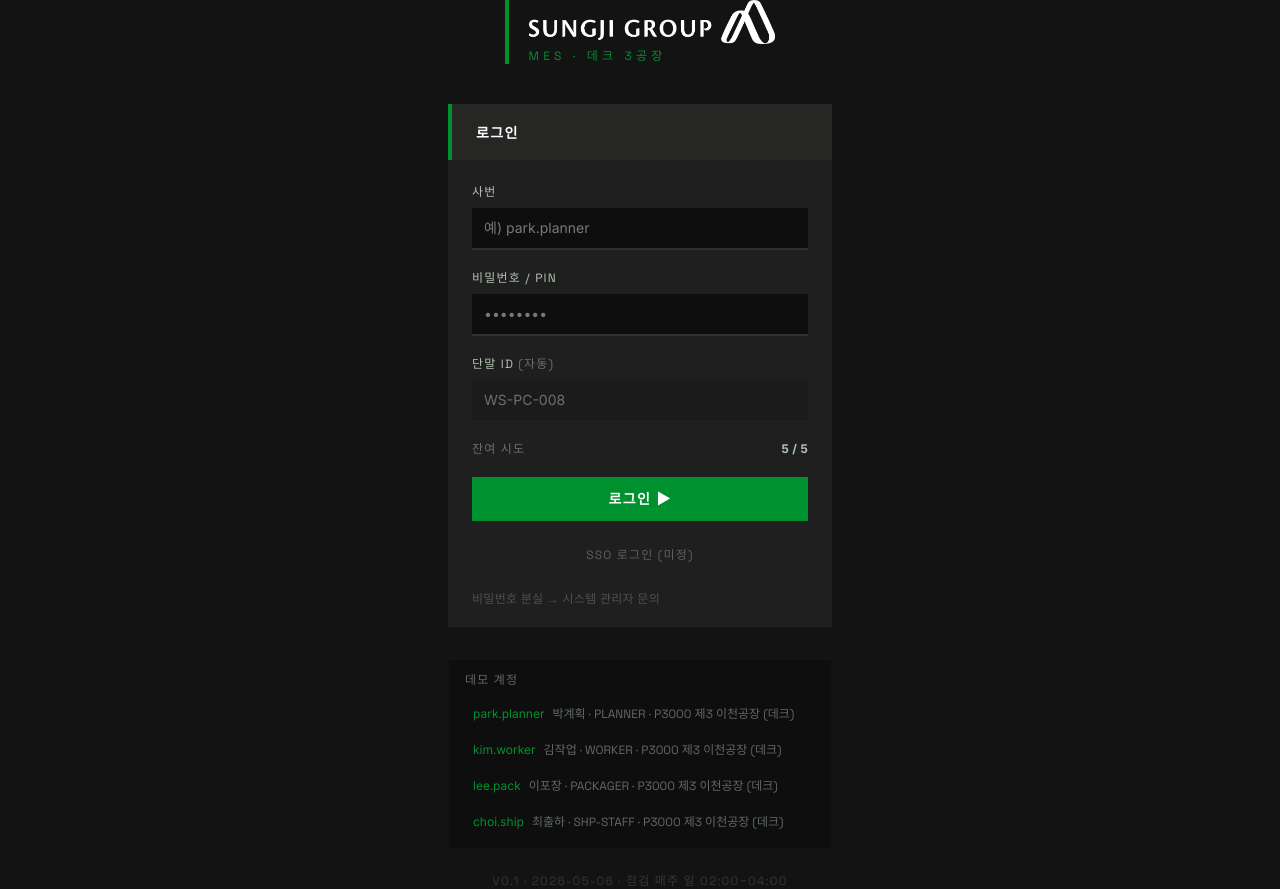
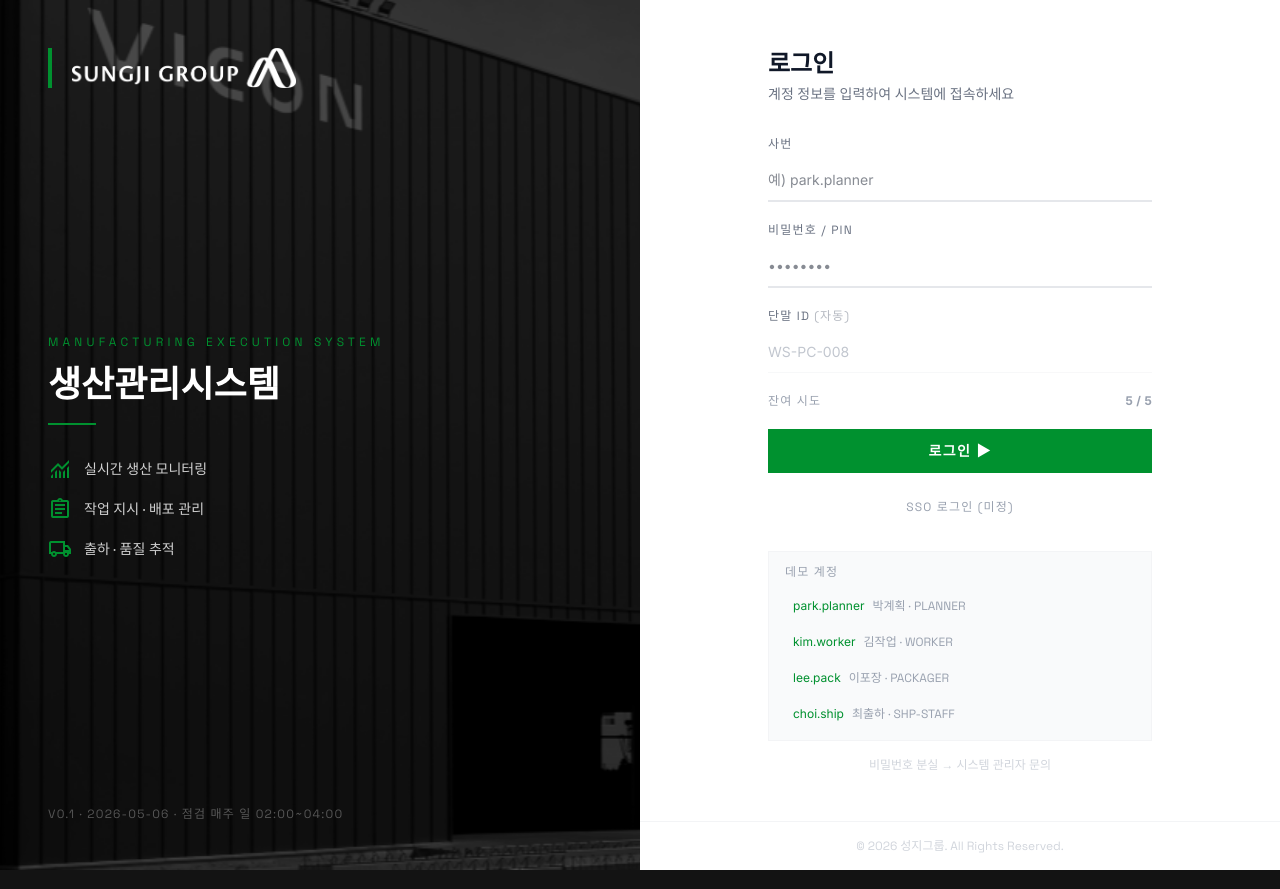
Before and after one commit to oct254k/vicon-mes-proto-lv2, a Next.js app: page /login in a window 1280 px wide. Built offline with nearby package versions, Linux system fonts and the light colour scheme.

Commit message:
feat: 로그인 페이지 데스크탑 split-screen 레이아웃으로 개편
좌측 VICON 건물 배경 이미지 + 생산관리시스템 브랜딩 패널,
우측 로그인 폼 패널로 분리. lg 미만에서는 좌측 패널 숨김.

Co-Authored-By: Claude Sonnet 4.6 <noreply@anthropic.com>

```diff
--- a/src/app/(auth)/layout.tsx
+++ b/src/app/(auth)/layout.tsx
@@ -1,6 +1,6 @@
 export default function AuthLayout({ children }: { children: React.ReactNode }) {
   return (
-    <div className="min-h-screen bg-surface">
+    <div className="min-h-screen">
       {children}
     </div>
   );
--- a/src/app/(auth)/login/page.tsx
+++ b/src/app/(auth)/login/page.tsx
@@ -12,6 +12,12 @@ const MOCK_USERS: Record<string, { pin: string; name: string; plant: string; rol
 };
 
 const MAX_ATTEMPTS = 5;
+
+const FEATURES = [
+  { icon: "monitoring", label: "실시간 생산 모니터링" },
+  { icon: "assignment", label: "작업 지시 · 배포 관리" },
+  { icon: "local_shipping", label: "출하 · 품질 추적" },
+];
 
 export default function LoginPage() {
   const router = useRouter();
@@ -42,38 +48,83 @@ export default function LoginPage() {
   }
 
   return (
-    <div className="min-h-screen bg-surface flex flex-col items-center justify-center px-4">
+    <div className="min-h-screen flex">
 
-      {/* 로고 */}
-      <div className="mb-10 border-l-4 border-primary-accent pl-5">
+      {/* ── 좌측 브랜딩 패널 ── */}
+      <div className="hidden lg:flex w-1/2 relative flex-col">
+        {/* 배경 이미지 */}
+        <Image
+          src="/vicon_building.png"
+          alt="VICON 공장"
+          fill
+          className="object-cover object-center"
+          priority
+        />
+        {/* 어두운 오버레이 */}
+        <div className="absolute inset-0 bg-black/65" />
+
+        {/* 패널 콘텐츠 */}
+        <div className="relative z-10 flex flex-col justify-between h-full p-12">
+
+          {/* 상단: 로고 */}
+          <div className="border-l-4 border-primary-accent pl-5">
             <Image
               src="/sungigroup_logo.png"
               alt="성지그룹"
               width={106}
               height={26}
-          className="h-11 w-auto brightness-0 invert mb-1"
+              className="h-10 w-auto brightness-0 invert"
               priority
             />
-        <div className="text-xs font-label uppercase tracking-[0.35em] text-primary-accent">
-          MES · 데크 3공장
+          </div>
+
+          {/* 중앙: 시스템명 + 특징 */}
+          <div>
+            <div className="mb-8">
+              <p className="text-xs font-label uppercase tracking-[0.35em] text-primary-accent mb-3">
+                Manufacturing Execution System
+              </p>
+              <h1 className="text-4xl font-headline font-black text-white leading-tight mb-4">
+                생산관리시스템
+              </h1>
+              <div className="w-12 h-0.5 bg-primary-accent" />
+            </div>
+
+            <ul className="space-y-4">
+              {FEATURES.map((f) => (
+                <li key={f.label} className="flex items-center gap-3">
+                  <span className="material-symbols-outlined text-primary-accent text-xl">{f.icon}</span>
+                  <span className="text-sm font-label text-white/80">{f.label}</span>
+                </li>
+              ))}
+            </ul>
+          </div>
+
+          {/* 하단: 버전 */}
+          <p className="text-xs font-label uppercase tracking-widest text-white/30">
+            v0.1 · 2026-05-06 · 점검 매주 일 02:00~04:00
+          </p>
         </div>
       </div>
 
-      {/* 로그인 카드 */}
-      <div className="w-full max-w-sm bg-surface-container">
+      {/* ── 우측 폼 패널 ── */}
+      <div className="flex-1 flex flex-col bg-white">
+        <div className="flex-1 flex flex-col items-center justify-center px-8 sm:px-16 py-12">
+          <div className="w-full max-w-sm">
 
-        {/* 카드 헤더 */}
-        <div className="px-6 py-4 bg-surface-container-highest/30 border-l-4 border-primary-accent">
-          <span className="font-headline font-black text-sm uppercase tracking-widest text-white">
-            로그인
-          </span>
+            {/* 폼 헤더 */}
+            <div className="mb-8">
+              <h2 className="text-2xl font-headline font-black text-gray-900 mb-1">로그인</h2>
+              <p className="text-sm font-label text-gray-500">
+                계정 정보를 입력하여 시스템에 접속하세요
+              </p>
             </div>
 
-        <form onSubmit={handleLogin} className="px-6 py-6 space-y-5">
+            <form onSubmit={handleLogin} className="space-y-5">
 
               {/* 사번 */}
               <div>
-            <label className="block text-xs font-label uppercase tracking-widest text-on-surface-variant mb-2">
+                <label className="block text-xs font-label uppercase tracking-widest text-gray-500 mb-2">
                   사번
                 </label>
                 <input
@@ -82,13 +133,13 @@ export default function LoginPage() {
                   onChange={(e) => { setUserId(e.target.value); setError(""); }}
                   disabled={locked}
                   placeholder="예) park.planner"
-              className="w-full bg-surface-container-lowest border-b-2 border-outline/30 px-3 py-2.5 text-sm font-headline text-on-surface focus:outline-none focus:border-primary-accent disabled:opacity-40 transition-colors"
+                  className="w-full border-b-2 border-gray-200 px-0 py-2.5 text-sm font-headline text-gray-900 focus:outline-none focus:border-primary-accent disabled:opacity-40 transition-colors bg-transparent"
                 />
               </div>
 
               {/* 비밀번호/PIN */}
               <div>
-            <label className="block text-xs font-label uppercase tracking-widest text-on-surface-variant mb-2">
+                <label className="block text-xs font-label uppercase tracking-widest text-gray-500 mb-2">
                   비밀번호 / PIN
                 </label>
                 <input
@@ -97,37 +148,37 @@ export default function LoginPage() {
                   onChange={(e) => { setPin(e.target.value); setError(""); }}
                   disabled={locked}
                   placeholder="••••••••"
-              className="w-full bg-surface-container-lowest border-b-2 border-outline/30 px-3 py-2.5 text-sm font-headline text-on-surface focus:outline-none focus:border-primary-accent disabled:opacity-40 transition-colors"
+                  className="w-full border-b-2 border-gray-200 px-0 py-2.5 text-sm font-headline text-gray-900 focus:outline-none focus:border-primary-accent disabled:opacity-40 transition-colors bg-transparent"
                 />
               </div>
 
-          {/* 단말 ID (자동) */}
+              {/* 단말 ID */}
               <div>
-            <label className="block text-xs font-label uppercase tracking-widest text-on-surface-variant mb-2">
+                <label className="block text-xs font-label uppercase tracking-widest text-gray-500 mb-2">
                   단말 ID <span className="opacity-50">(자동)</span>
                 </label>
                 <input
                   type="text"
                   readOnly
                   value="WS-PC-008"
-              className="w-full bg-surface-container-lowest/50 border-b border-outline/10 px-3 py-2.5 text-sm font-headline text-on-surface opacity-40 cursor-not-allowed"
+                  className="w-full border-b border-gray-100 px-0 py-2.5 text-sm font-headline text-gray-400 opacity-60 cursor-not-allowed bg-transparent"
                 />
               </div>
 
               {/* 잔여 시도 */}
               <div className="flex items-center justify-between">
-            <span className="text-xs font-label uppercase tracking-widest text-on-surface-variant opacity-50">
+                <span className="text-xs font-label uppercase tracking-widest text-gray-400">
                   잔여 시도
                 </span>
-            <span className={`text-xs font-headline tabular-nums font-bold ${attempts <= 2 ? "text-error" : "text-on-surface-variant"}`}>
+                <span className={`text-xs font-headline tabular-nums font-bold ${attempts <= 2 ? "text-red-500" : "text-gray-400"}`}>
                   {attempts} / {MAX_ATTEMPTS}
                 </span>
               </div>
 
               {/* 에러 메시지 */}
               {error && (
-            <div className="bg-error-container/20 border-l-2 border-error px-3 py-2">
-              <p className="text-xs font-label text-error">{error}</p>
+                <div className="bg-red-50 border-l-2 border-red-500 px-3 py-2">
+                  <p className="text-xs font-label text-red-600">{error}</p>
                 </div>
               )}
 
@@ -143,23 +194,15 @@ export default function LoginPage() {
               {/* SSO */}
               <button
                 type="button"
-            className="w-full text-xs font-label uppercase tracking-widest text-on-surface-variant opacity-40 hover:opacity-70 transition-opacity py-1"
+                className="w-full text-xs font-label uppercase tracking-widest text-gray-400 hover:text-gray-600 transition-colors py-1"
               >
                 SSO 로그인 (미정)
               </button>
             </form>
 
-        {/* 카드 푸터 */}
-        <div className="px-6 pb-5">
-          <p className="text-xs font-label text-on-surface-variant opacity-30 tracking-wide">
-            비밀번호 분실 → 시스템 관리자 문의
-          </p>
-        </div>
-      </div>
-
-      {/* 데모 안내 */}
-      <div className="mt-8 w-full max-w-sm bg-surface-container-lowest border border-outline-variant/10 px-4 py-3">
-        <p className="text-xs font-label uppercase tracking-widest text-on-surface-variant opacity-50 mb-2">
+            {/* 데모 계정 */}
+            <div className="mt-8 border border-gray-100 px-4 py-3 bg-gray-50">
+              <p className="text-xs font-label uppercase tracking-widest text-gray-400 mb-2">
                 데모 계정
               </p>
               <div className="space-y-1">
@@ -168,21 +211,30 @@ export default function LoginPage() {
                     key={id}
                     type="button"
                     onClick={() => { setUserId(id); setPin(u.pin); setError(""); setAttempts(MAX_ATTEMPTS); }}
-              className="w-full text-left px-2 py-1 hover:bg-surface-container-highest/20 transition-colors"
+                    className="w-full text-left px-2 py-1 hover:bg-gray-100 transition-colors"
                   >
                     <span className="text-xs font-headline text-primary-accent tabular-nums">{id}</span>
-              <span className="text-xs font-label text-on-surface-variant opacity-50 ml-2">
-                {u.name} · {u.role} · {u.plant}
+                    <span className="text-xs font-label text-gray-400 ml-2">
+                      {u.name} · {u.role}
                     </span>
                   </button>
                 ))}
               </div>
             </div>
 
-      {/* 버전 */}
-      <p className="mt-6 text-xs font-label uppercase tracking-widest text-on-surface-variant opacity-20">
-        v0.1 · 2026-05-06 · 점검 매주 일 02:00~04:00
+            <p className="mt-4 text-xs font-label text-gray-300 text-center">
+              비밀번호 분실 → 시스템 관리자 문의
             </p>
+          </div>
+        </div>
+
+        {/* 저작권 */}
+        <div className="px-8 py-4 border-t border-gray-100 text-center">
+          <p className="text-xs font-label text-gray-300">
+            © 2026 성지그룹. All Rights Reserved.
+          </p>
+        </div>
+      </div>
     </div>
   );
 }
```
Also changed, not shown: public/vicon_building.png (added). Lines whose indentation alone changed are shown as unchanged.
